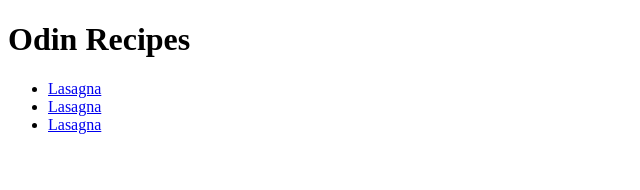
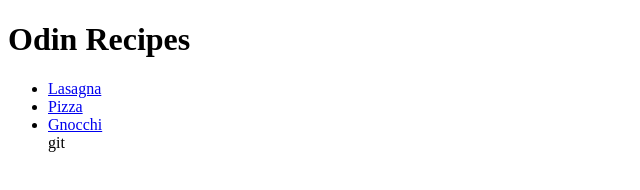
Before and after one commit to cms76/odin-recipes, a plain HTML site: page index.html in a window 1280 px wide. Shown: the full height of the page, 0-640 px from the left. Drawn offline with Linux system fonts and the light colour scheme.

Commit message:
index.html wrong link descriptions

```diff
--- a/index.html
+++ b/index.html
@@ -9,8 +9,8 @@
     <H1>Odin Recipes</H1>
     <ul>
     <li><a href="recipes/lasagna.html">Lasagna</a></li>
-    <li><a href="recipes/pizza.html">Lasagna</a></li>
-    <li><a href="recipes/gnocchi.html">Lasagna</a></li>
+    <li><a href="recipes/pizza.html">Pizza</a></li>
+    <li><a href="recipes/gnocchi.html">Gnocchi</a></li>git
 </ul>
 </body>
 </html>
```
